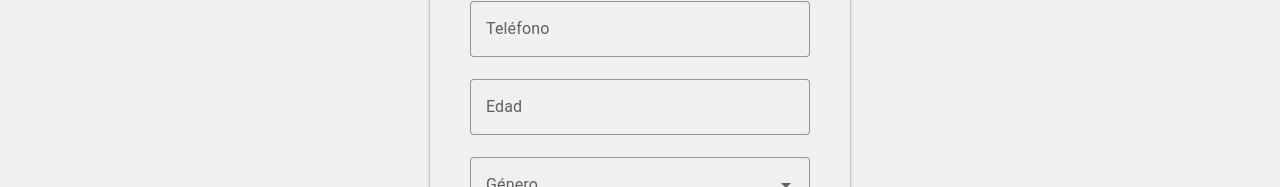
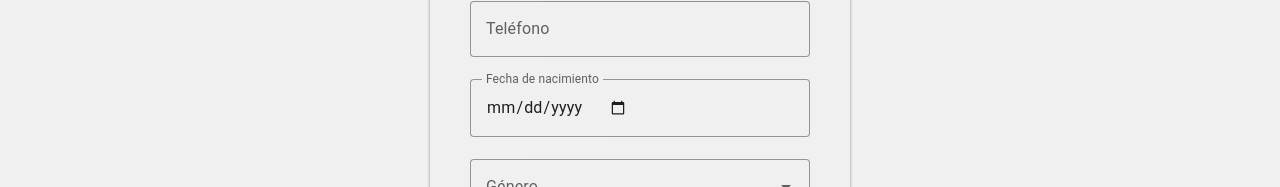
Before and after one commit to maribvidal/sistema-CEF, a Vue app in the folder front/Sistema-CEF/: page /registro in a window 1280 px wide. Shown: the part 496-683 px from the top of the page. Built offline with nearby package versions, Linux system fonts and the light colour scheme.

Commit message:
Fecha de nacimiento mejorado

```diff
--- a/front/Sistema-CEF/src/views/UsuarioVisitante/Registro.vue
+++ b/front/Sistema-CEF/src/views/UsuarioVisitante/Registro.vue
@@ -13,7 +13,7 @@
 					<v-text-field label="DNI" variant="outlined" />
                     <v-text-field label="Correo electrónico" prepend-inner-icon="mdi-email" variant="outlined" />
 					<v-text-field label="Teléfono" variant="outlined" />
-					<v-text-field label="Edad" variant="outlined" />
+					<v-text-field label="Fecha de nacimiento" type="date" variant="outlined" />
 					<v-combobox
 						label="Género"
 						variant="outlined"
@@ -61,6 +61,8 @@ import { mdiAccountPlus } from '@mdi/js'
 	font-size-adjust: 0.5;
 }
 
+
+
 @media (max-width: 768px) {
 	.login-card {
 		width: calc(100vw - 24px);
```
